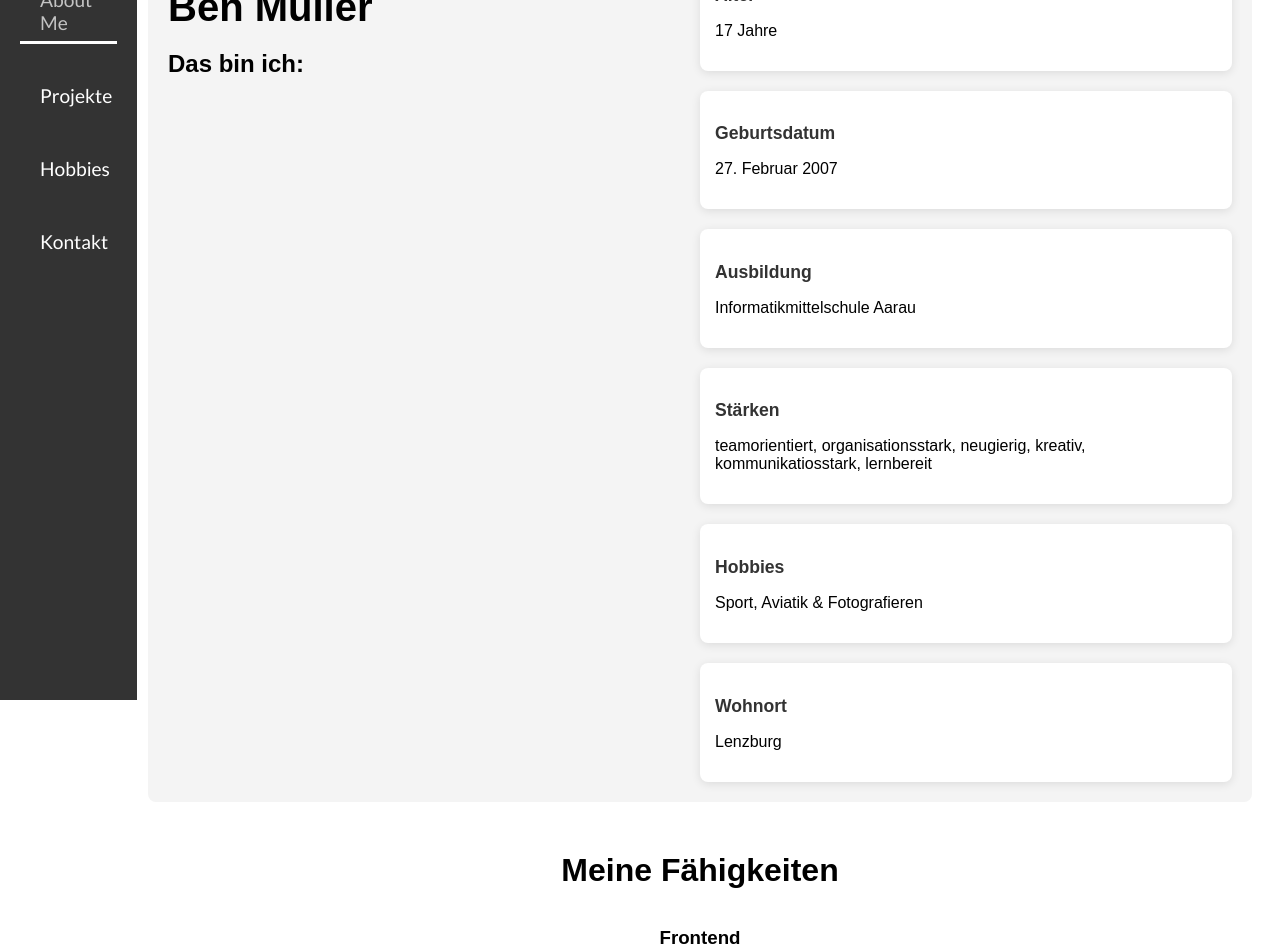
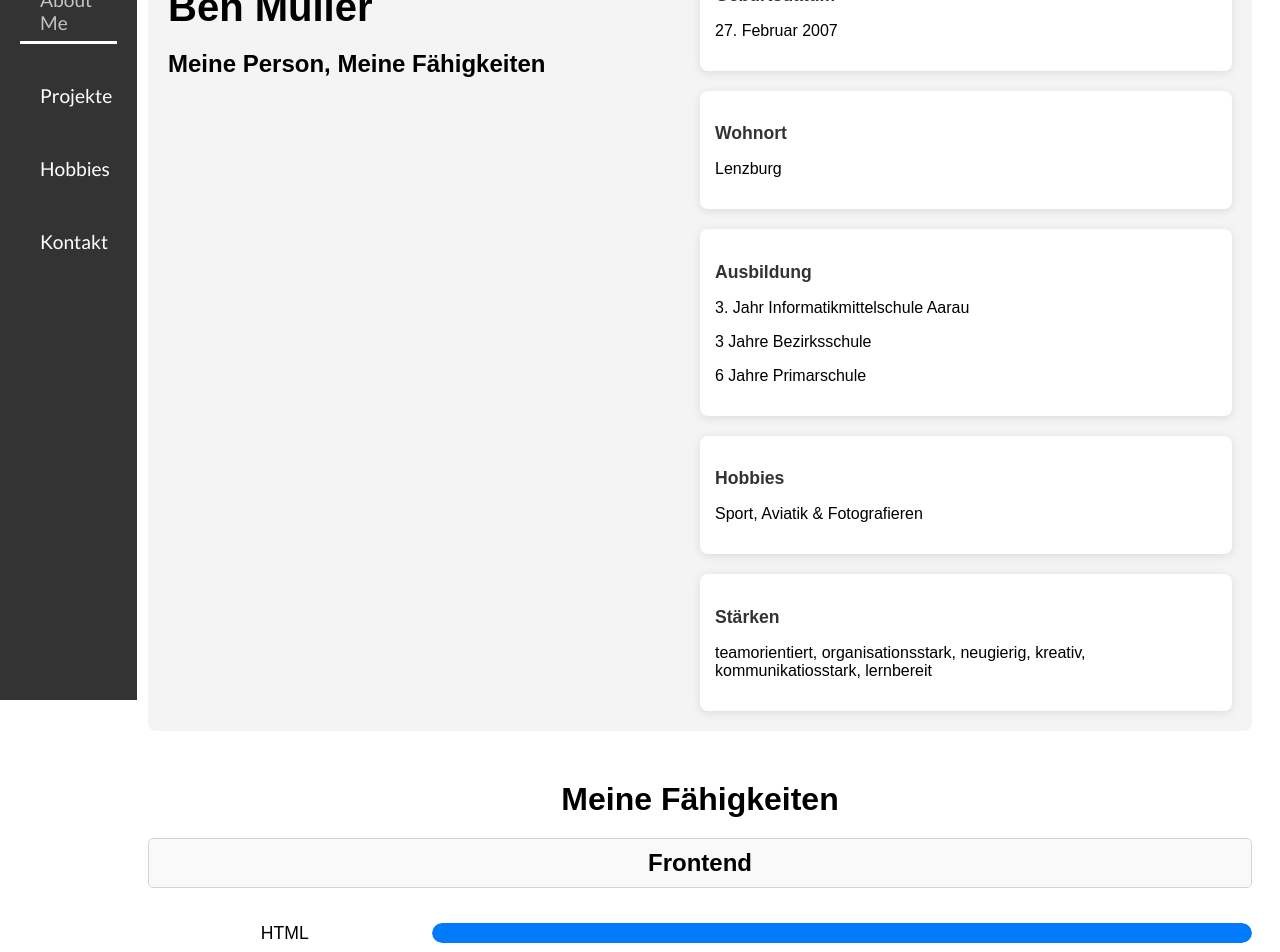
Before and after one commit to bien187/ILA3-0110, a React (Create React App) app: page /aboutme in a window 1280 px wide. Shown: the part 140-1092 px from the top of the page. Built offline with nearby package versions, Linux system fonts and the light colour scheme.

Commit message:
Add files via upload

```diff
--- a/public/index.html
+++ b/public/index.html
@@ -2,7 +2,7 @@
 <html lang="en">
   <head>
     <meta charset="utf-8" />
-    <link rel="icon" href="/pics/logo_bm.png" />
+    <link rel="icon" href="/pics/elektrobild_5.png" />
     <meta name="viewport" content="width=device-width, initial-scale=1" />
 
     <meta name="theme-color" content="#000000" />
--- a/src/components/AboutMe.js
+++ b/src/components/AboutMe.js
@@ -1,26 +1,11 @@
 import React from "react";
 import "./Styles/AboutMe.css";
 
-// Funktion zur Berechnung des Alters
-const calculateAge = (birthDate) => {
-  const today = new Date();
-  const birth = new Date(birthDate);
-  let age = today.getFullYear() - birth.getFullYear();
-  const monthDifference = today.getMonth() - birth.getMonth();
 
-  if (
-    monthDifference < 0 ||
-    (monthDifference === 0 && today.getDate() < birth.getDate())
-  ) {
-    age--;
-  }
 
-  return age;
-};
 
 const AboutMe = () => {
-  const birthDate = "2007-02-27"; // Geburtsdatum im Format YYYY-MM-DD
-  const age = calculateAge(birthDate);
+
 
   return (
     <div className="aboutme-wrapper">
@@ -30,21 +15,27 @@ const AboutMe = () => {
           <div className="left-side">
             <div className="left-content">
               <h1>Ben Müller</h1>
-              <h2>Das bin ich:</h2>
+              <h2>Meine Person, Meine Fähigkeiten</h2>
             </div>
           </div>
           <div className="right-side">
-            <div className="info-box">
-              <h3>Alter</h3>
-              <p>{age} Jahre</p>
-            </div>
             <div className="info-box">
               <h3>Geburtsdatum</h3>
               <p>27. Februar 2007</p>
             </div>
             <div className="info-box">
+              <h3>Wohnort</h3>
+              <p>Lenzburg</p>
+            </div>
+            <div className="info-box">
               <h3>Ausbildung</h3>
-              <p>Informatikmittelschule Aarau</p>
+              <p>3. Jahr Informatikmittelschule Aarau</p>
+              <p>3 Jahre Bezirksschule</p>
+              <p>6 Jahre Primarschule</p>
+            </div>
+            <div className="info-box">
+              <h3>Hobbies</h3>
+              <p>Sport, Aviatik & Fotografieren</p>
             </div>
             <div className="info-box">
               <h3>Stärken</h3>
@@ -53,14 +44,8 @@ const AboutMe = () => {
                 kommunikatiosstark, lernbereit
               </p>
             </div>
-            <div className="info-box">
-              <h3>Hobbies</h3>
-              <p>Sport, Aviatik & Fotografieren</p>
-            </div>
-            <div className="info-box">
-              <h3>Wohnort</h3>
-              <p>Lenzburg</p>
-            </div>
+
+
           </div>
         </div>
       </section>
--- a/src/components/Hobbies.js
+++ b/src/components/Hobbies.js
@@ -58,6 +58,7 @@ function Hobbies() {
           >
             Einige meiner Bilder
             <span className="hobbies-link-underline"></span>
+
           </a>
         </div>
       </div>
--- a/src/components/Home.js
+++ b/src/components/Home.js
@@ -7,8 +7,8 @@ const Home = () => {
       <div className="text-content">
         <h1 className="name">Ben Müller</h1>
         <p className="description">
-          <span className="highlight">Angehender Informatiker</span> mit einem{" "}
-          <span className="highlight">Auge fürs Detail</span>
+          <span className="highlight">Angehender Informatiker</span> mit einem Auge für{" "}
+          <span className="highlight"> das Wesentliche</span>
         </p>
       </div>
       <div className="image-content">
--- a/src/components/Styles/AboutMe.css
+++ b/src/components/Styles/AboutMe.css
@@ -47,6 +47,26 @@
   border-radius: 8px;
   box-shadow: 0 2px 10px rgba(0, 0, 0, 0.1);
   flex: 1 1 45%;
+}
+/* Umrahmung für die Skill-Kategorien */
+.skills-section h3 {
+  font-size: 1.5em;
+  margin-bottom: 10px;
+  padding: 10px;
+  border: 1px solid #d3d3d3; /* Hellgraue Linie */
+  border-radius: 5px;
+  background-color: #f9f9f9; /* Leichter Hintergrund für besseren Kontrast */
+}
+
+/* Anpassungen für die Container der Skill-Kategorien */
+.skills-container {
+  display: flex;
+  flex-direction: column;
+  gap: 25px;
+}
+
+.skills-container > h3 {
+  margin-top: 0;
 }
 
 .info-box h3 {
--- a/src/components/Styles/Contact.css
+++ b/src/components/Styles/Contact.css
@@ -12,7 +12,7 @@
 }
 
 .title {
-    font-size: 3.5em;
+  font-size: 4.5em;
   color: #000000;
 }
 
```
Also changed, not shown: public/pics/elektrobild_5.png (added). Lines whose indentation alone changed are shown as unchanged.
